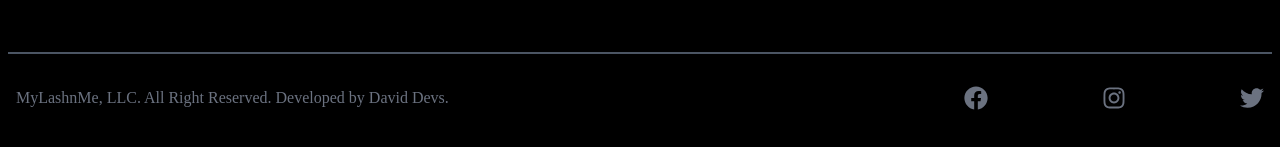
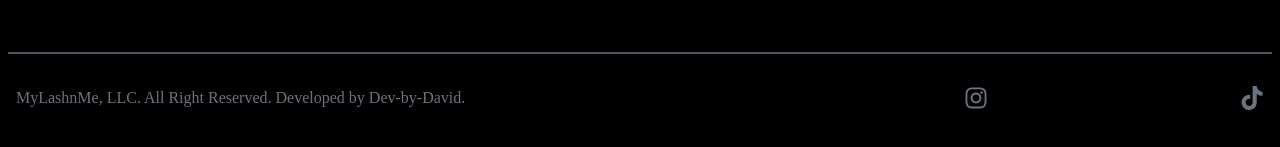
Before and after one commit to Cu19aaa/MyLashnMe, a React (Create React App) app: page /shopping in a window 1280 px wide. Shown: the part 1186-1333 px from the top of the page. Built offline with nearby package versions, Linux system fonts and the light colour scheme.

Commit message:
Update Footer.jsx

```diff
--- a/src/components/Footer.jsx
+++ b/src/components/Footer.jsx
@@ -1,6 +1,6 @@
 import React from 'react'
-import {FaFacebook, FaInstagram, FaTwitter} from 'react-icons/fa'
-import {TiSocialPinterest} from 'react-icons/ti'
+import {FaInstagram} from 'react-icons/fa'
+import { FaTiktok } from "react-icons/fa";
 
 
 const Footer = () => {
@@ -11,10 +11,10 @@ const Footer = () => {
         <div className='col-span-2 py-8 md:pt-2'>
             <p className='font-bold uppercase'>Join my Mailing List</p>
             <p className='py-4'>To get latest updates on class discounts</p>
-            <form  method='POST' action="https://getform.io/f/oeEJ3va0"
+            <form  method='POST' action="https://getform.io/f/aejyqlvb"
             className='flex flex-col sm:flex-row'>
                 <input className='w-full p-2 mr-4 rounded-md mb-4' type="email" placeholder='Enter Email'/>
-                <button className=' text-white border-2 border-white hover:bg-orange-600 hover:border-black hover:text-black hover:border-grey-600 p-2 mb-4 rounded-md'>Subscribe</button>
+                <button className=' text-white border-2 border-white hover:bg-[#E6C2BF] hover:border-black hover:text-black hover:border-grey-600 p-2 mb-4 rounded-md'>Subscribe</button>
                 {/*<button className='rounded-lg text-black border-2 border-black hover:bg-black hover:text-white hover:border-gray-300 px-4 py-3 my-8 mx-auto flex items-center'>Lets Collaborate</button>*/}
 
             </form>
@@ -22,11 +22,10 @@ const Footer = () => {
       </div>
 
       <div className='flex flex-col max-w-[1400px] px-2 py-4 mx-auto justify-between sm:flex-row text-center text-gray-500'>
-        <p className='py-4'>MyLashnMe, LLC. All Right Reserved. Developed by David Devs.</p>
+        <p className='py-4'>MyLashnMe, LLC. All Right Reserved. Developed by Dev-by-David.</p>
         <div className='flex justify-between sm:w-[300px] pt-4 text-2xl'>
-            <a href=""> <FaFacebook /> </a>
             <a href="https://www.instagram.com/mylashnme/" target="_blank"> <FaInstagram/> </a>
-            <a href=""> <FaTwitter/> </a>
+            <a href="https://www.tiktok.com/@mylashnme" target="_blank"> <FaTiktok /> </a>
         </div>
       </div>
     </div>
```
